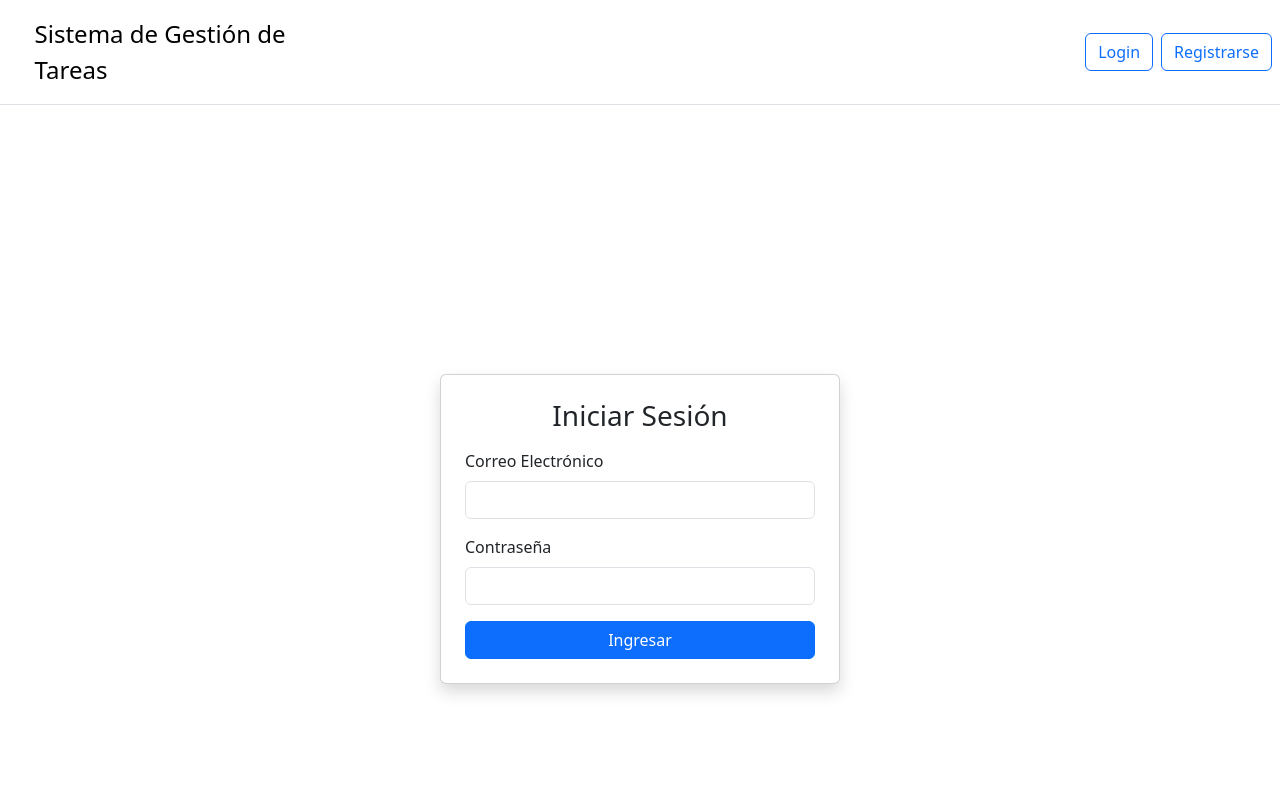
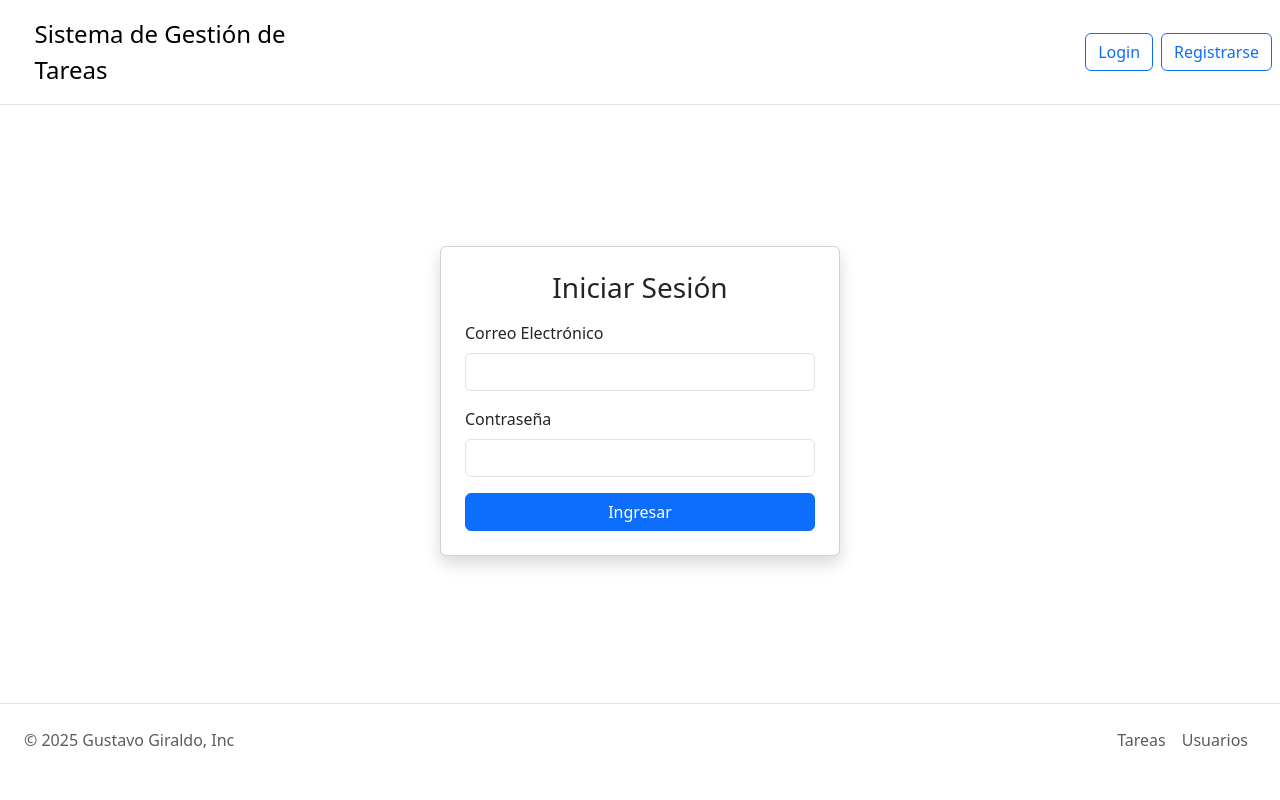
Before and after one commit to gustavogiraldo16/angular-taskmanager, an Angular app: page /login in a window 1280 px wide. Shown: the top 800 px of the page. Built offline with nearby package versions, Linux system fonts and the light colour scheme.

Commit message:
Refactor login component styles for improved layout and adjust footer positioning for better visibility

```diff
--- a/src/app/pages/auth/login/login.component.css
+++ b/src/app/pages/auth/login/login.component.css
@@ -1,5 +1,5 @@
 .container {
-  height: 100vh;
+  height: 68vh;
 }
 
 .card {
--- a/src/app/pages/auth/login/login.component.html
+++ b/src/app/pages/auth/login/login.component.html
@@ -1,5 +1,5 @@
-<div class="container d-flex justify-content-center align-items-center vh-100">
-    <div class="card p-4 shadow" style="max-width: 400px; width: 100%;">
+<div class="container d-flex justify-content-center align-items-center">
+    <div class="card p-4 shadow">
         <h3 class="text-center mb-3">Iniciar Sesión</h3>
 
         <div *ngIf="errorMessage" class="alert alert-danger text-center">
--- a/src/app/shared/footer/footer.component.html
+++ b/src/app/shared/footer/footer.component.html
@@ -1,5 +1,5 @@
-<footer class="d-flex flex-wrap justify-content-between align-items-center py-3 my-4 border-top">
-    <p class="col-md-4 mb-0 text-body-secondary">© 2025 Gustavo Giraldo, Inc</p>
+<footer class="d-flex flex-wrap justify-content-between align-items-center py-3 my-4 border-top fixed-bottom">
+    <p class="col-md-4 mb-0 ps-4 text-body-secondary">© 2025 Gustavo Giraldo, Inc</p>
 
     <a href="/"
         class="col-md-4 d-flex align-items-center justify-content-center mb-3 mb-md-0 me-md-auto link-body-emphasis text-decoration-none">
@@ -8,7 +8,7 @@
         </svg>
     </a>
 
-    <ul class="nav col-md-4 justify-content-end" *ngIf="isAuthenticated">
+    <ul class="nav col-md-4 pe-4 justify-content-end" *ngIf="!isAuthenticated">
         <li class="nav-item"><a href="#" class="nav-link px-2 text-body-secondary" routerLink="/tasks">Tareas</a></li>
         <li class="nav-item"><a href="#" class="nav-link px-2 text-body-secondary" routerLink="/user">Usuarios</a></li>
     </ul>
```
